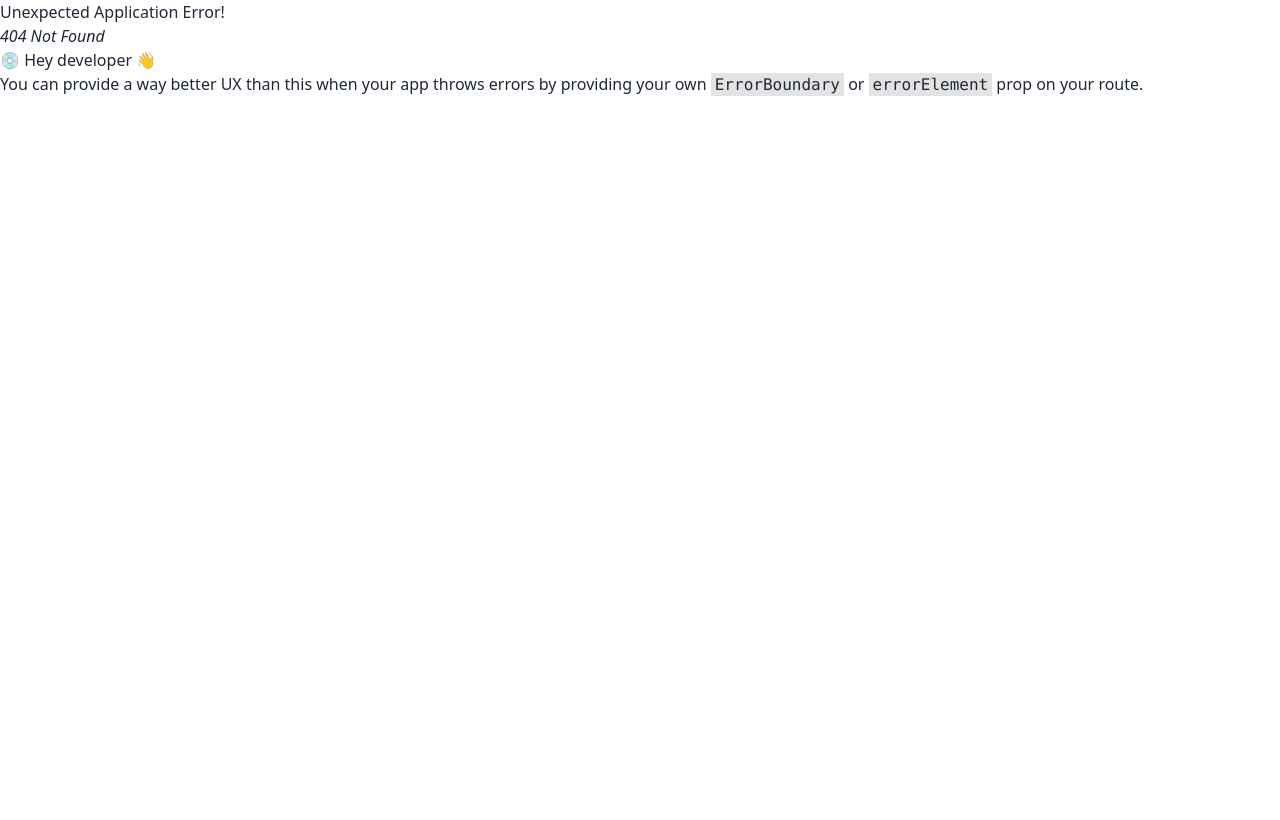
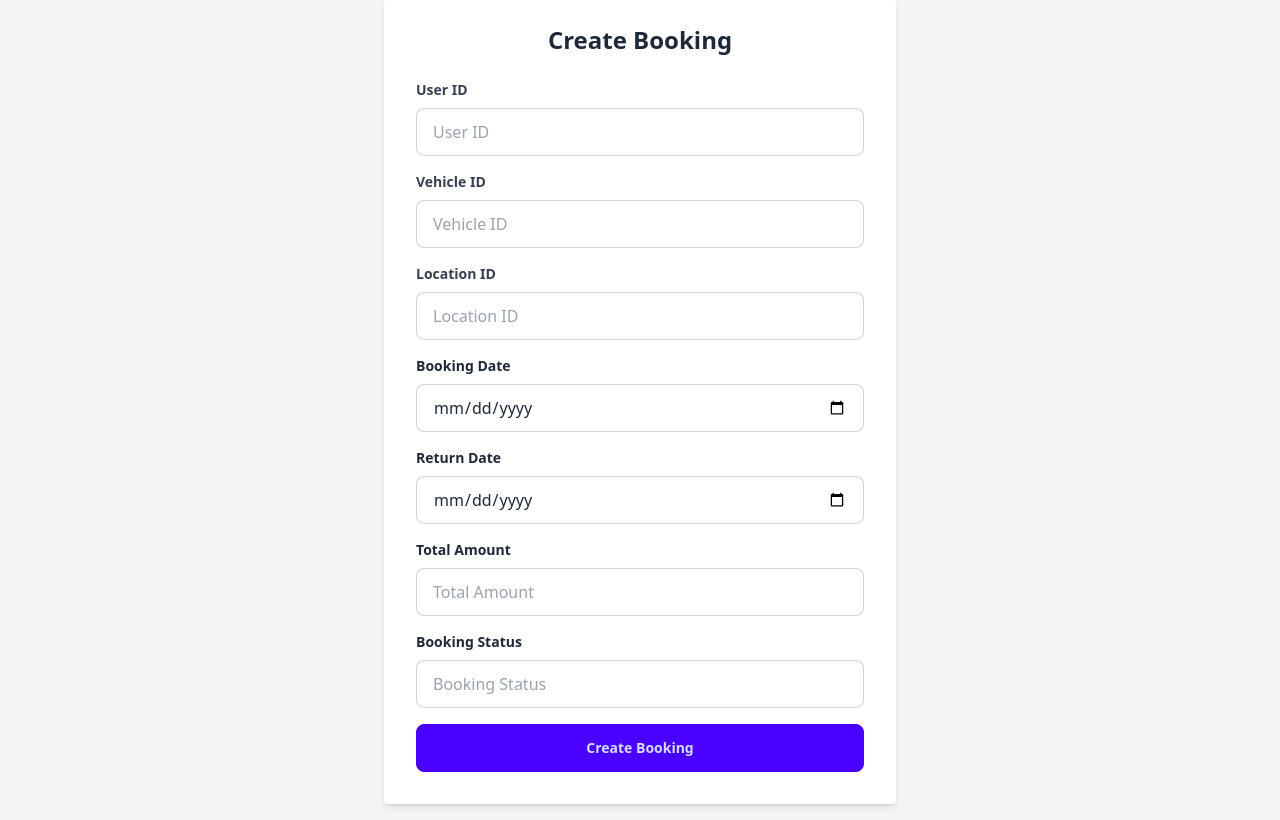
Before and after one commit to joy-devs/vehicle-rental-mng-client, a React (Vite) app: page /bookingForm in a window 1280 px wide. Before the commit this address had no page. Built offline with nearby package versions, Linux system fonts and the light colour scheme.

Commit message:
more commits

```diff
--- a/src/app/store.ts
+++ b/src/app/store.ts
@@ -6,6 +6,7 @@ import { setupListeners } from "@reduxjs/toolkit/query";
 import {loginApi} from "../features/login/loginApi";
 import authSlice from "../features/Auth/authSlice";
 import {vehiclesApi} from "../features/cars/vehicleApi";
+import { BookingsAPI } from "../features/bookings/BookingApi";
 
 
 // Persist configuration
@@ -20,6 +21,7 @@ const rootReducer = combineReducers({
     [loginApi.reducerPath]: loginApi.reducer,
     [authSlice.reducerPath]: authSlice.reducer,
     [vehiclesApi.reducerPath]:vehiclesApi.reducer,
+    [BookingsAPI.reducerPath]:BookingsAPI.reducer,
 
 });
 
@@ -37,8 +39,12 @@ export const store = configureStore({
     }).concat(
       // usersAPI.middleware,
       loginApi.middleware,
-          ).concat(
+          )
+          .concat(
             vehiclesApi.middleware,
+          )
+          .concat(
+            BookingsAPI.middleware,
           ),
 });
 
--- a/src/features/PaymentWithStripe/PaymentSuccessComponent.tsx
+++ b/src/features/PaymentWithStripe/PaymentSuccessComponent.tsx
@@ -11,10 +11,10 @@ const PaymentSuccess: React.FC = () => {
 
   return (
     <div className="min-h-screen flex items-center justify-center bg-gradient-to-r from-green-400 via-blue-500 to-purple-600">
-      <div className="bg-white p-8 rounded-lg shadow-lg w-full max-w-lg text-center">
+      <div className="bg-red-200 p-8 rounded-lg shadow-lg w-full max-w-lg text-center">
         <CheckCircle className="w-16 h-16 mx-auto text-green-500" />
         <h1 className="text-3xl font-bold text-green-500 mt-4">Payment Successful!</h1>
-        <p className="mt-4 text-gray-600">Thank you for your payment. Your transaction has been completed successfully.</p>
+        <p className="mt-4 text-gray-400">Thank you for your payment. Your transaction has been completed successfully.</p>
         <button
           onClick={handleGoToDashboard}
           className="mt-6 px-6 py-3 bg-green-500 hover:bg-green-600 text-white font-semibold rounded-md transition duration-300"
--- a/src/features/PaymentWithStripe/stripeApi.tsx
+++ b/src/features/PaymentWithStripe/stripeApi.tsx
@@ -6,7 +6,7 @@ export interface TPayments{
 export const PaymentsAPI = createApi({
   reducerPath: 'paymentsAPI',
   baseQuery: fetchBaseQuery({
-    baseUrl: ' https://vehicle-renting-service-api.onrender.com/',
+    baseUrl: ' http://localhost:8000',
   }),
   endpoints: (builder) => ({
     createPayments: builder.mutation<TPayments,{booking_id:number;amount:number}>({
--- a/src/features/bookings/BookingApi.ts
+++ b/src/features/bookings/BookingApi.ts
@@ -52,16 +52,16 @@ export interface Payment {
 export const BookingsAPI = createApi({
   reducerPath: 'bookingsAPI',
   baseQuery: fetchBaseQuery({
-    baseUrl: 'http://localhost:3000',
-    prepareHeaders: (headers) => {
-      const userDetails = JSON.parse(localStorage.getItem('userDetails') || '{}');
-      const token = userDetails?.token;
-      console.log('Token:', token);
-      if (token) {
-        headers.set('Authorization', `Bearer ${token}`);
-      }
-      return headers;
-    },
+    baseUrl: 'http://localhost:8000/api/',
+    // prepareHeaders: (headers) => {
+    //   const userDetails = JSON.parse(localStorage.getItem('userDetails') || '{}');
+    //   const token = userDetails?.token;
+    //   console.log('Token:', token);
+    //   if (token) {
+    //     headers.set('Authorization', `Bearer ${token}`);
+    //   }
+    //   return headers;
+    // },
   }),
   tagTypes: ['bookings'],
   endpoints: (builder) => ({
--- a/src/features/bookings/BookingForm.tsx
+++ b/src/features/bookings/BookingForm.tsx
@@ -1,141 +1,137 @@
-import React, { useState } from 'react';
-import { useCreateBookingsMutation } from '../bookings/bookingApi';
-import { Toaster, toast } from 'sonner';
-import { useNavigate } from 'react-router-dom'
+import React from 'react';
+import { useForm } from 'react-hook-form';
+import { useCreateBookingsMutation } from './BookingApi';
+import { TBookedVehicles } from './BookingApi';
 
 const BookingForm: React.FC = () => {
-  const [formData, setFormData] = useState({
-    user_id: '',
-    vehicle_id: '',
-    location_id: '',
-    booking_date: '',
-    return_date: '',
-    total_amount: '',
-    booking_status: '',
-  });
-  const [createBooking, { isLoading }] = useCreateBookingsMutation();
+  const { register, handleSubmit } = useForm<TBookedVehicles>();
+  const [createBooking, { isLoading, error }] = useCreateBookingsMutation();
 
-  const handleChange = (e: React.ChangeEvent<HTMLInputElement>) => {
-    setFormData({
-      ...formData,
-      [e.target.name]: e.target.value,
-    });
-  };
-  const navigate = useNavigate();
-  const handlePaymentsClick = () => {
-    navigate('/singlebookingsummary'); // Replace '/payments' with the actual route you want to navigate to
-  };
-  const handleSubmit = async (e: React.FormEvent) => {
-    e.preventDefault();
+  const onSubmit = async (data: TBookedVehicles) => {
+    console.log('Payload:', data);
     try {
-      await createBooking(formData).unwrap();
-      toast.success('Booking created successfully!');
-      setFormData({
-        user_id: '',
-        vehicle_id: '',
-        location_id: '',
-        booking_date: '',
-        return_date: '',
-        total_amount: '',
-        booking_status: '',
-      });
-    } catch (error) {
-      toast.error('Failed to create booking!');
-      console.error('Failed to create booking:', error);
+      await createBooking(data).unwrap();
+      alert('Booking created successfully');
+    } catch (err) {
+      console.error('Failed to create booking:', err);
     }
   };
+
   return (
-    <div className="p-4 bg-gray-800 text-white rounded-lg mb-4">
-      <Toaster
-        toastOptions={{
-          classNames: {
-            error: 'bg-red-400',
-            success: 'text-green-400',
-            warning: 'text-yellow-400',
-            info: 'bg-blue-400',
-          },
-        }}
-      />
-      <h2 className="text-xl mb-4">Create Booking</h2>
-      <form onSubmit={handleSubmit} className="grid grid-cols-1 gap-4 md:grid-cols-2 lg:grid-cols-3">
+    <div className="flex justify-center items-center min-h-screen bg-gray-100">
+      <form
+        onSubmit={handleSubmit(onSubmit)}
+        className="bg-white shadow-md rounded px-8 pt-6 pb-8 mb-4 w-full max-w-lg"
+      >
+        <h2 className="text-2xl font-bold mb-6 text-center">Create Booking</h2>
+
+        <div className="mb-4">
+          <label className="block text-gray-700 text-sm font-bold mb-2" htmlFor="user_id">
+            User ID
+          </label>
           <input
             type="text"
-          name="user_id"
+            id="user_id"
+            {...register('user_id', { required: true })}
             placeholder="User ID"
-          value={formData.user_id}
-          onChange={handleChange}
-          required
-          className="w-full p-2 rounded-md border border-gray-300 focus:outline-none focus:ring-2 focus:ring-purple-500"
+            className="input input-bordered w-full"
           />
+        </div>
+
+        <div className="mb-4">
+          <label className="block text-gray-700 text-sm font-bold mb-2" htmlFor="vehicle_id">
+            Vehicle ID
+          </label>
           <input
             type="text"
-          name="vehicle_id"
+            id="vehicle_id"
+            {...register('vehicle_id', { required: true })}
             placeholder="Vehicle ID"
-          value={formData.vehicle_id}
-          onChange={handleChange}
-          required
-          className="w-full p-2 rounded-md border border-gray-300 focus:outline-none focus:ring-2 focus:ring-purple-500"
+            className="input input-bordered w-full"
           />
+        </div>
+
+        <div className="mb-4">
+          <label className="block text-gray-700 text-sm font-bold mb-2" htmlFor="location_id">
+            Location ID
+          </label>
           <input
             type="text"
-          name="location_id"
+            id="location_id"
+            {...register('location_id', { required: true })}
             placeholder="Location ID"
-          value={formData.location_id}
-          onChange={handleChange}
-          required
-          className="w-full p-2 rounded-md border border-gray-300 focus:outline-none focus:ring-2 focus:ring-purple-500"
+            className="input input-bordered w-full"
           />
+        </div>
+
+        <div className="mb-4">
+          <label className="block text-gray-800 text-sm font-bold mb-2" htmlFor="booking_date">
+            Booking Date
+          </label>
           <input
             type="date"
-          name="booking_date"
+            id="booking_date"
+            {...register('booking_date', { required: true })}
             placeholder="Booking Date"
-          value={formData.booking_date}
-          onChange={handleChange}
-          required
-          className="w-full p-2 rounded-md border border-gray-300 focus:outline-none focus:ring-2 focus:ring-purple-500"
+            className="input input-bordered w-full"
           />
+        </div>
+
+        <div className="mb-4">
+          <label className="block text-gray-800 text-sm font-bold mb-2" htmlFor="return_date">
+            Return Date
+          </label>
           <input
             type="date"
-          name="return_date"
+            id="return_date"
+            {...register('return_date', { required: true })}
             placeholder="Return Date"
-          value={formData.return_date}
-          onChange={handleChange}
-          required
-          className="w-full p-2 rounded-md border border-gray-300 focus:outline-none focus:ring-2 focus:ring-purple-500"
+            className="input input-bordered w-full"
           />
+        </div>
+
+        <div className="mb-4">
+          <label className="block text-gray-800 text-sm font-bold mb-2" htmlFor="total_amount">
+            Total Amount
+          </label>
           <input
             type="number"
-          name="total_amount"
+            id="total_amount"
+            {...register('total_amount', { required: true })}
             placeholder="Total Amount"
-          value={formData.total_amount}
-          onChange={handleChange}
-          required
-          className="w-full p-2 rounded-md border border-gray-300 focus:outline-none focus:ring-2 focus:ring-purple-500"
+            className="input input-bordered w-full"
           />
+        </div>
+
+        <div className="mb-4">
+          <label className="block text-gray-800 text-sm font-bold mb-2" htmlFor="booking_status">
+            Booking Status
+          </label>
           <input
             type="text"
-          name="booking_status"
+            id="booking_status"
+            {...register('booking_status', { required: true })}
             placeholder="Booking Status"
-          value={formData.booking_status}
-          onChange={handleChange}
-          required
-          className="w-full p-2 rounded-md border border-gray-300 focus:outline-none focus:ring-2 focus:ring-purple-500"
+            className="input input-bordered w-full"
           />
-        <div className="col-span-1 md:col-span-2 lg:col-span-3">
+        </div>
+
+        <div className="flex items-center justify-between">
           <button
             type="submit"
             disabled={isLoading}
-            className="w-full py-2 bg-green-600 hover:bg-green-700 rounded-md text-white font-semibold transition duration-300"
+            className="btn btn-primary w-full"
           >
             {isLoading ? 'Creating...' : 'Create Booking'}
           </button>
         </div>
+
+        {error && (
+          <p className="text-red-500 text-xs italic mt-4">
+            Failed to create booking: {JSON.stringify(error)}
+          </p>
+        )}
       </form>
-      <div className='flex gap-6 mb-8'>
-      <button className='bg-blue-500 hover:bg-orange-500 text-white p-2 rounded mb-8' onClick={handlePaymentsClick}>
-      Go to Pay
-    </button>
-    </div>
     </div>
   );
 };
```
Also changed, not shown: src/App.tsx (+8 -2 lines). Lines whose indentation alone changed are shown as unchanged.
